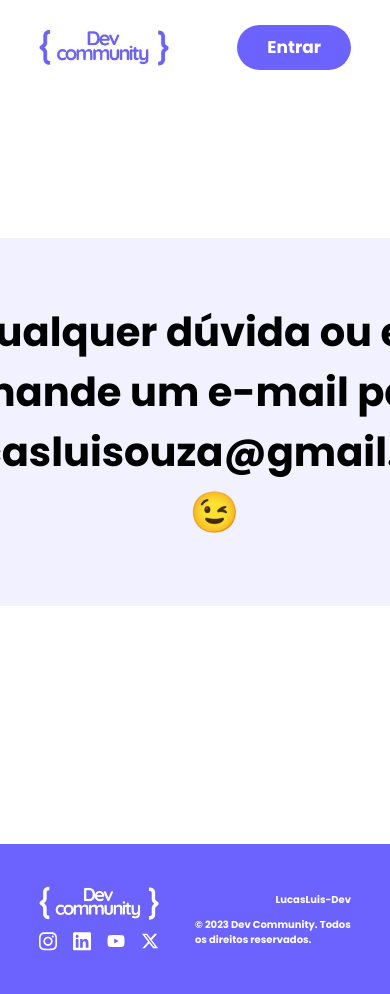
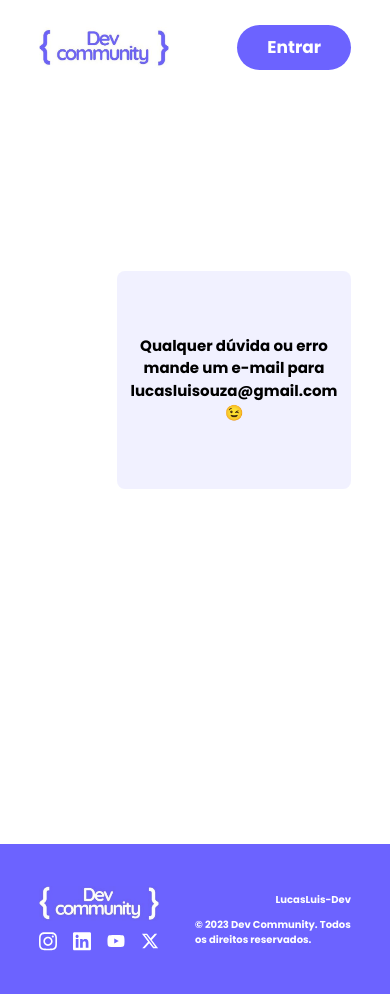
Before and after one commit to LucasLuis-Dev/Dev-Community, a Flask app: page /home/contato in a window 390 px wide; the page is wider, and only the part inside the window is pictured. Run offline with Flask 3, Linux system fonts and the light colour scheme; some libraries are stand-ins or nearby versions.

Commit message:
add mobile responsive contato.html

```diff
--- a/comunidade_dev/templates/contato.html
+++ b/comunidade_dev/templates/contato.html
@@ -2,10 +2,10 @@
 
 
 {% block body %}
-    <main class="w-full pr-[10%] pl-[20%]">
+    <main class="w-full pr-[10%] pl-[20%] max-[480px]:pl-[30%]">
         <section class="flex h-screen w-full justify-center items-center">
-            <div style="background-color: #b1adff2d;"  class="flex flex-col gap-[50px] p-[4rem] rounded-lg  text-center">
-                <h1 class="font-bold text-[40px]">Qualquer dúvida ou erro mande um e-mail para lucasluisouza@gmail.com 😉</h1>
+            <div style="background-color: #b1adff2d;"  class="flex flex-col  gap-[50px] p-[4rem] rounded-lg  text-center max-[480px]:items-center max-[480px]:p-[4rem] max-[480px]:mt-[-85px] max-[480px]:w-full">
+                <h1 class="font-bold text-[40px] max-[480px]:text-[15px]">Qualquer dúvida ou erro mande um e-mail para lucasluisouza@gmail.com 😉</h1>
             </div>
         </section>
     </main>
--- a/comunidade_dev/templates/navbar.html
+++ b/comunidade_dev/templates/navbar.html
@@ -1,6 +1,6 @@
 
 {% if current_user.is_authenticated %}
-    <nav class=" flex flex-col w-[20%]  h-[87%] bg-transparent pl-[2%] py-[15px] z-30 fixed justify-start items-start gap-[30px] max-[480px]:justify-center">
+    <nav class=" flex flex-col w-[20%]  h-[87%] bg-transparent pl-[2%] py-[15px] z-30 fixed justify-start items-start gap-[30px] max-[480px]:justify-center max-[480px]:items-center">
 
         <div class="flex items-center mb-[50px] max-[480px]:hidden">
             <a  class="flex flex-row justify-center items-center "  href="{{ url_for('home') }}">
@@ -9,7 +9,7 @@
         </div>
 
         <div class="w-full">
-            <ul  class="flex flex-col gap-[18px] w-[70%]  items-end justify-end max-[480px]:bg-[#6C63FF] max-[480px]:w-full max-[480px]:rounded-lg max-[480px]:p-2">
+            <ul  class="flex flex-col gap-[18px] w-[70%]  items-end justify-end max-[480px]:bg-[#6C63FF] max-[480px]:w-full max-[480px]:rounded-lg max-[480px]:p-2 max-[480px]:justify-center">
                 <li  class="w-full max-[480px]:text-center">
                     <a class="flex flex-row  gap-[15px]  w-full text-[21px]  hover:bg-[#6C63FF] rounded-lg p-[5px] px-[10px] text-left hover:text-white hover:fill-white duration-150 max-[480px]:justify-center" href="{{ url_for('home') }}">
                         <svg class="w-[20px]"  xmlns="http://www.w3.org/2000/svg" viewBox="0 0 576 512"><!--! Font Awesome Free 6.4.2 by @fontawesome - https://fontawesome.com License - https://fontawesome.com/license (Commercial License) Copyright 2023 Fonticons, Inc. --><path d="M575.8 255.5c0 18-15 32.1-32 32.1h-32l.7 160.2c0 2.7-.2 5.4-.5 8.1V472c0 22.1-17.9 40-40 40H456c-1.1 0-2.2 0-3.3-.1c-1.4 .1-2.8 .1-4.2 .1H416 392c-22.1 0-40-17.9-40-40V448 384c0-17.7-14.3-32-32-32H256c-17.7 0-32 14.3-32 32v64 24c0 22.1-17.9 40-40 40H160 128.1c-1.5 0-3-.1-4.5-.2c-1.2 .1-2.4 .2-3.6 .2H104c-22.1 0-40-17.9-40-40V360c0-.9 0-1.9 .1-2.8V287.6H32c-18 0-32-14-32-32.1c0-9 3-17 10-24L266.4 8c7-7 15-8 22-8s15 2 21 7L564.8 231.5c8 7 12 15 11 24z"/></svg>
```
